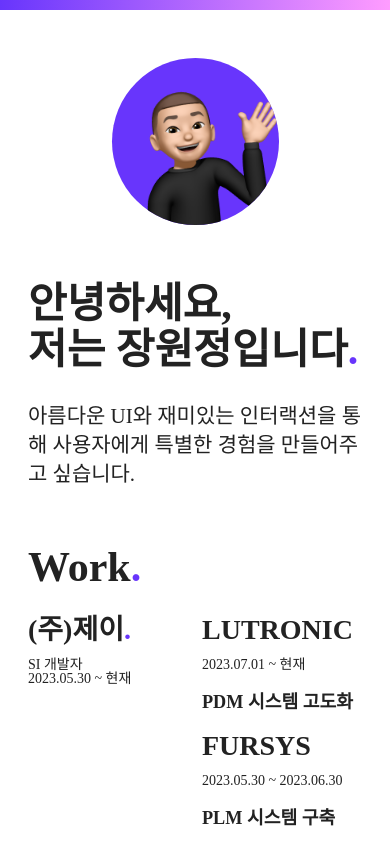
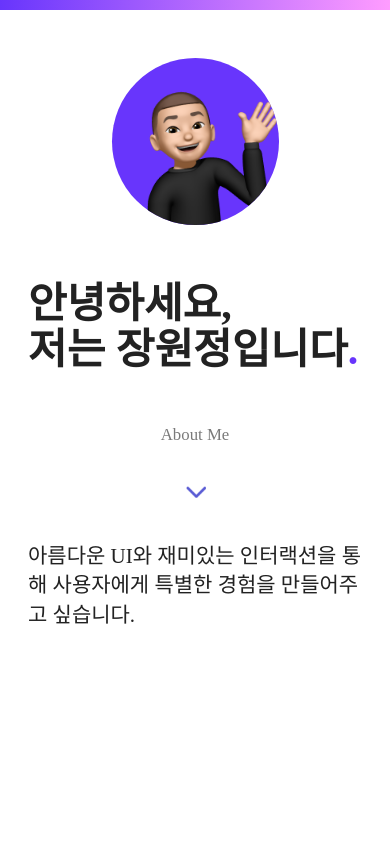
Before and after one commit to JangExpedition/portfolio, a React (Create React App) app: page / in a window 390 px wide. Shown: the top 844 px of the page. Built offline with nearby package versions, Linux system fonts and the light colour scheme.

Commit message:
반응형 효과 수정

```diff
--- a/src/App.css
+++ b/src/App.css
@@ -180,11 +180,6 @@ section {
     font-size: 3rem;
   }
 
-  #about-me,
-  .image-wrapper {
-    display: none;
-  }
-
   #introduce {
     font-size: 1.5rem;
     font-weight: 500;
@@ -193,10 +188,4 @@ section {
   #experience {
     flex-direction: column;
   }
-
-  #left-slider,
-  #right-slider {
-    width: 100%;
-    opacity: 1;
-  }
 }
--- a/src/components/Experience.js
+++ b/src/components/Experience.js
@@ -5,7 +5,7 @@ const Experience = ({ scrollY, clientWidth }) => {
   const rightSlider = useRef();
 
   useEffect(() => {
-    if (clientWidth > 320) {
+    if (clientWidth > 800) {
       if (scrollY < 400) {
         leftSlider.current.classList.remove("leftToRight");
         rightSlider.current.classList.remove("rightToLeft");
@@ -14,15 +14,16 @@ const Experience = ({ scrollY, clientWidth }) => {
         rightSlider.current.classList.add("rightToLeft");
       }
     } else {
-      if (scrollY < 400) {
+      if (scrollY < 200) {
         leftSlider.current.classList.remove("leftToRight");
         rightSlider.current.classList.remove("rightToLeft");
+      } else if (scrollY >= 200 && scrollY < 400) {
+        leftSlider.current.classList.add("leftToRight");
       } else if (scrollY >= 400) {
-        leftSlider.current.classList.add("leftToRight");
         rightSlider.current.classList.add("rightToLeft");
       }
     }
-  }, [scrollY]);
+  }, [scrollY, clientWidth]);
 
   return (
     <section id="experience" className="row">
```
